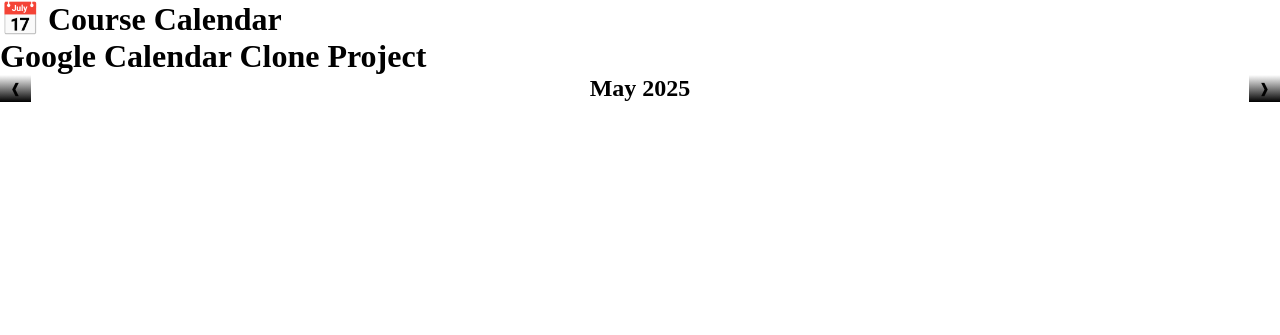
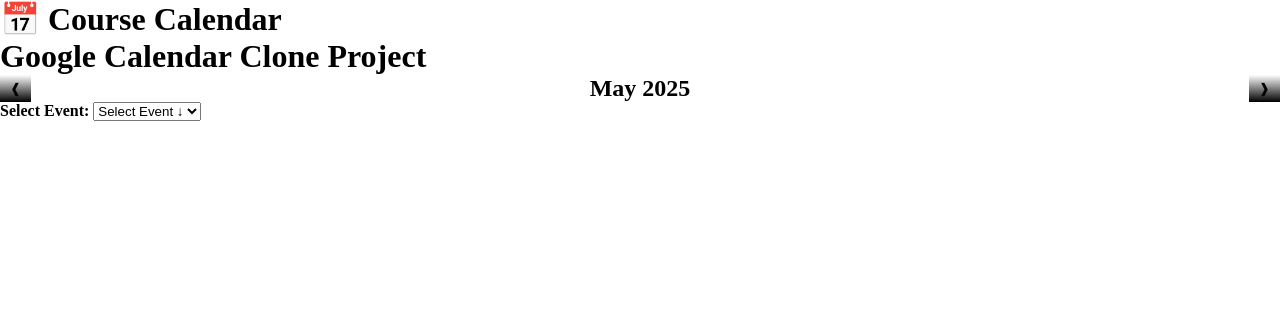
Before and after one commit to reaceianroeloffze/php-projects, a PHP site: page / in a window 1280 px wide. Shown: the top 335 px of the page. Run offline with PHP 8.4, Linux system fonts and the light colour scheme.

Commit message:
Add modal

```diff
--- a/google-calendar-clone/index.php
+++ b/google-calendar-clone/index.php
@@ -29,6 +29,16 @@
         <button class="calendar__next-month btn">&#10097;</button>
     </div>
     <div class="calendar-grid" id="calendar"></div>
+
+    <!-- Modal for add/edit/delete apt -->
+    <div id="event-selection-wrapper" class="event">
+        <label class="event__site-label">
+            <strong>Select Event:</strong>
+            <select id="events-selection" class="event-selection">
+                <option class="event-selection__event" disabled selected>Select Event &#8595;</option>
+            </select>
+        </label>
+    </div>
 </div>
 </body>
 </html>
```
